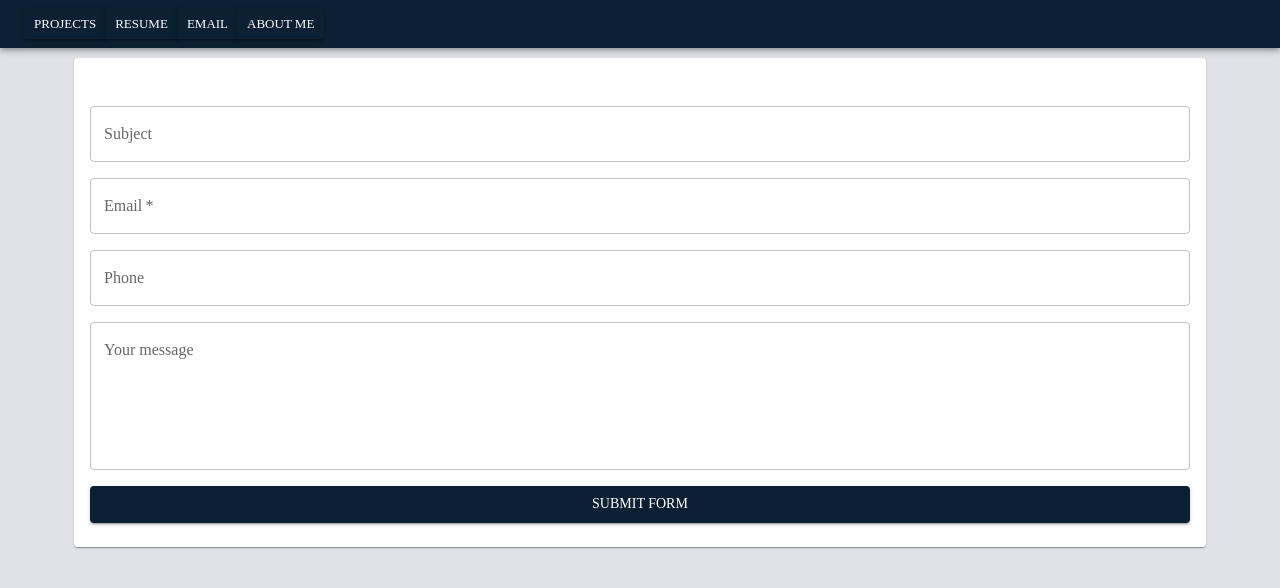
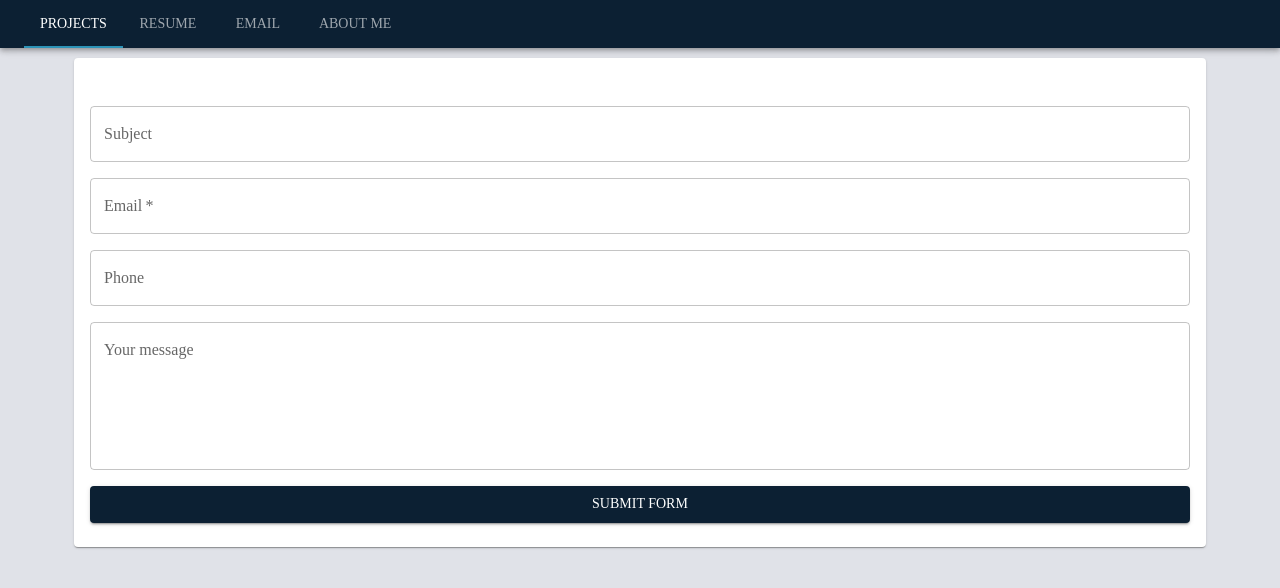
Before and after one commit to Vasily93/portfolio-website, a Next.js app: page /contact in a window 1280 px wide. Shown: the top 588 px of the page. Built offline with nearby package versions, Linux system fonts and the light colour scheme.

Commit message:
styled tabs

```diff
--- a/pages/_app.js
+++ b/pages/_app.js
@@ -3,9 +3,11 @@ import App from 'next/app';
 import Button from '@mui/material/Button';
 import CssBaseline from '@mui/material/CssBaseline';
 import Toolbar from '@mui/material/Toolbar';
-import { ButtonGroup, Typography, Box } from '@mui/material';
+import { ButtonGroup, Typography, Box, Tabs, Tab } from '@mui/material';
 import { createTheme, ThemeProvider } from '@mui/material/styles';
 import Link from 'next/link';
+import { useState } from 'react';
+import { useRouter } from 'next/dist/client/router';
 
 const theme = createTheme({
     palette: {
@@ -29,9 +31,18 @@ const theme = createTheme({
           fontWeight: 500,
         },
       },
-  });
+});
+
 
 function MyApp({ Component, pageProps }) {
+    const [url, setUrl] = useState('/');
+    const router = useRouter()
+    console.log(router.pathname)
+    const handleChange = (event, newUrl) => {
+        event.preventDefault()
+        setUrl(newUrl);
+    };
+
     return (
         <div>
             <ThemeProvider theme={theme}>
@@ -39,20 +50,18 @@ function MyApp({ Component, pageProps }) {
                 <Box sx={{ flexGrow: 1 }}>
                     <AppBar position="static">
                         <Toolbar variant='dense'>
-                        <ButtonGroup>
-                            <Link href='/'>
-                            <Button size="small" variant="contained">Projects</Button>
-                            </Link>
-                            <Link href='/resume'>
-                            <Button size="small" variant="contained">Resume</Button>
-                            </Link>
-                            <Link href='/contact'>
-                            <Button size="small" variant="contained">Email</Button>
-                            </Link>
-                            <Link href='/about'>
-                            <Button size="small" variant="contained">About Me</Button>
-                            </Link>
-                        </ButtonGroup>
+                        <Link href={url}>
+                        <Tabs value={url} indicatorColor='secondary'
+                            selectionFollowsFocus={true}
+                            textColor='inherit'
+                            onChange={handleChange}
+                            >
+                            <Tab value='/' label='Projects' />
+                            <Tab value='/resume' label='Resume'/>
+                            <Tab value='/contact' label='Email'/>
+                            <Tab value='/about' label='About Me'/>
+                        </Tabs>
+                        </Link>
                         </Toolbar>
                     </AppBar>
                 </Box>
```
Also changed, not shown: 1 other file (tests, documents, lock files or other folders).
